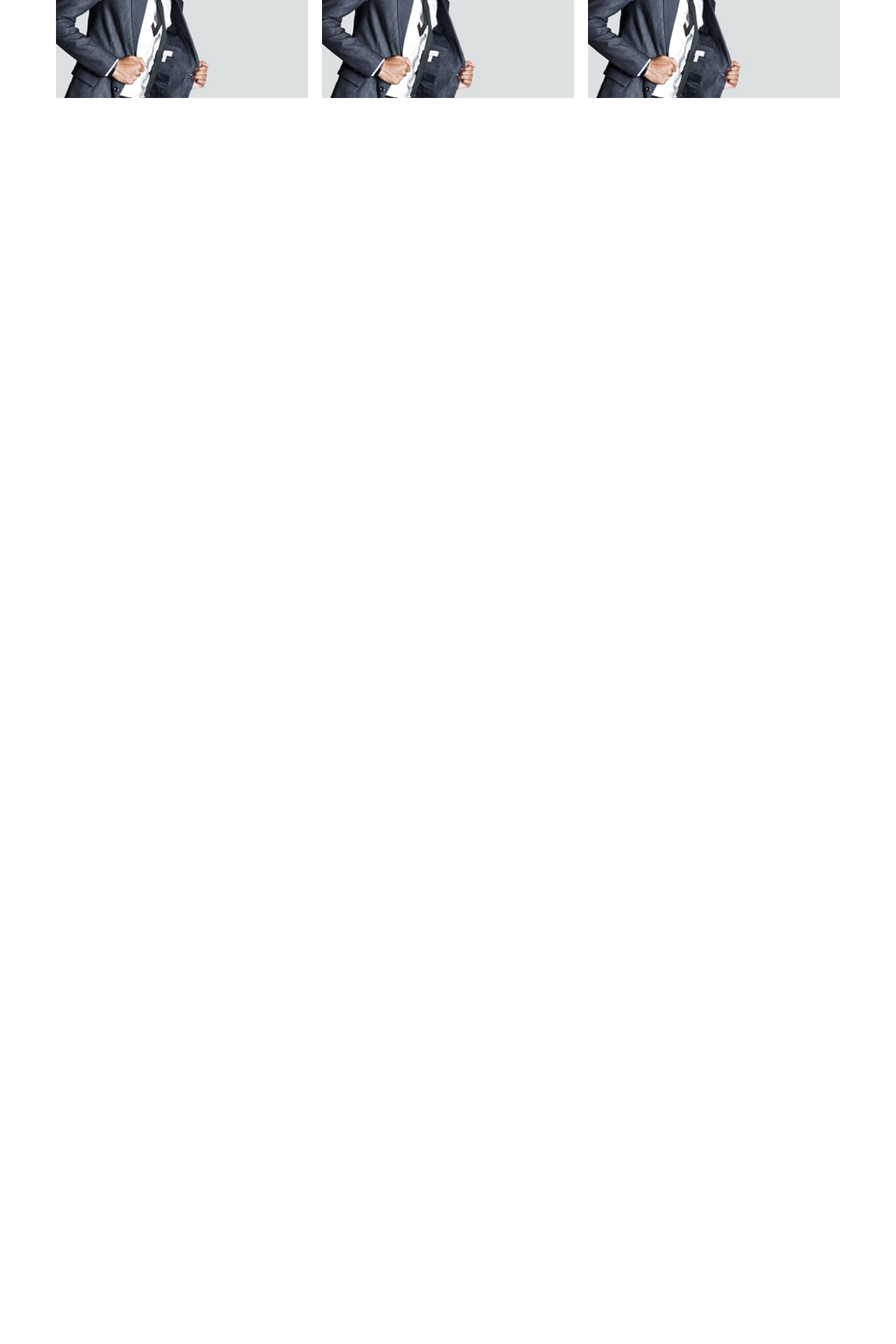
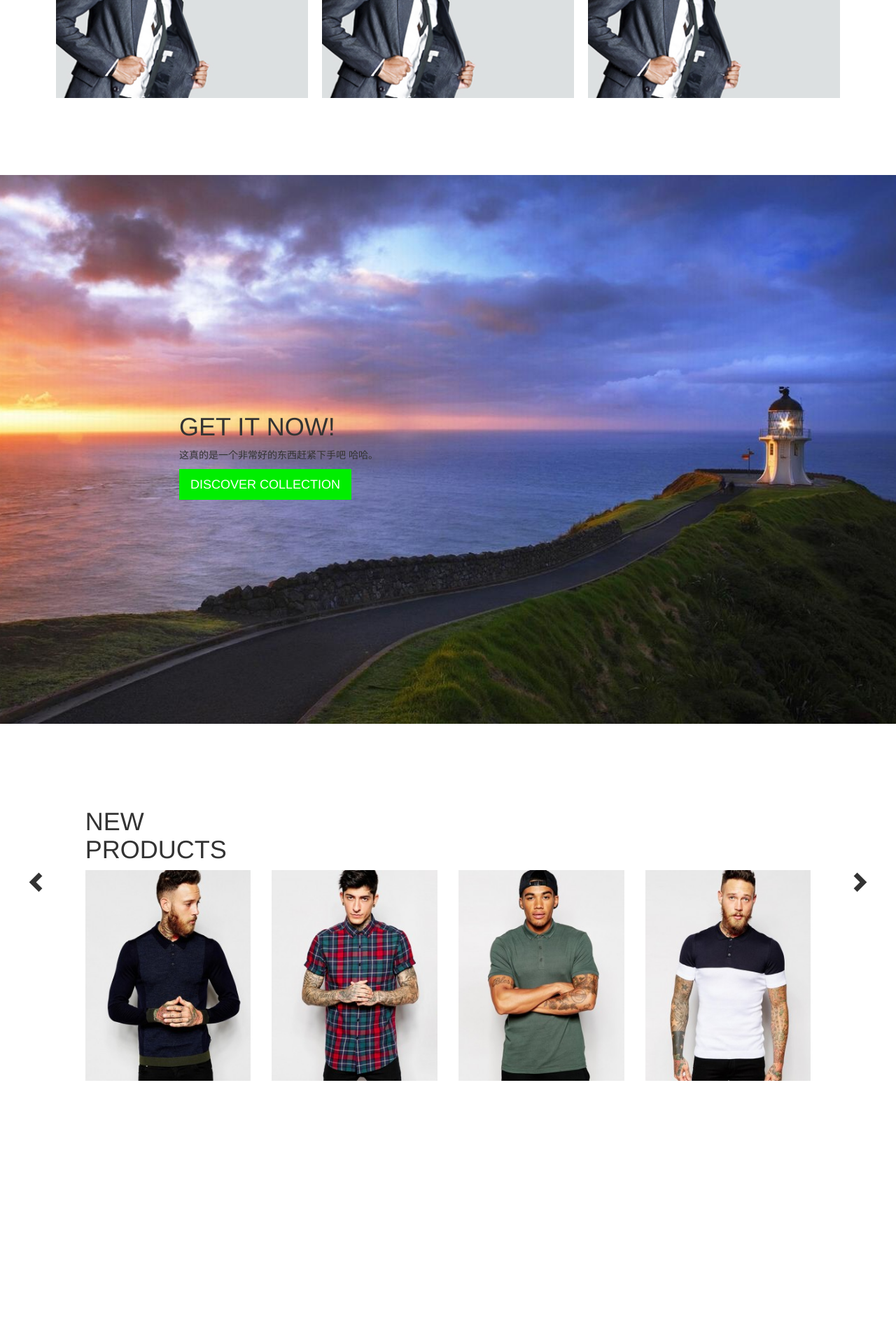
Before and after one commit to ComeOnSweetCandy/FlowerDance, a PHP site: page /DbName/main/index.html in a window 1280 px wide. Shown: the part 1474-3394 px from the top of the page at 70% size. Before the commit the page ends 1614 px from the top, so only its background shows below. Run offline with PHP 8.4, Linux system fonts and the light colour scheme.

Commit message:
version 1.2.1

```diff
--- a/main/css/test.css
+++ b/main/css/test.css
@@ -1,6 +1,6 @@
 body
 {
-    height: 2000px !important;
+
 }
 
 /*2*/
@@ -132,3 +132,84 @@ body
     -o-transform: scale(1.2);
     transform: scale(1.2);
 }
+
+
+/*6 paraffla*/
+.paraffla
+{
+    padding: 25% 0px 25% 0px !important;
+    width: 100%;
+    margin-top: 100px;
+    position: relative;
+
+    background-image: url("../img/img.jpg");
+    background-size: cover;
+    background-position: center center;
+    background-repeat: no-repeat;
+    background-attachment: fixed;
+}
+.paraffla img
+{
+
+}
+.paraffla .disButton
+{
+    background-color: #00ee00 !important;
+    color: white;!important;
+    border-radius: 0px !important;
+    border:none;
+    display: inline-block;
+    z-index: 1;
+
+    -webkit-transition: background-color 0.5s,color 0.5s;
+    -moz-transition: background-color 0.5s,color 0.5s;
+    -ms-transition: background-color 0.5s,color 0.5s;
+    -o-transition: background-color 0.5s,color 0.5s;
+    transition: background-color 0.5s,color 0.5s;
+}
+.paraffla button:hover
+{
+    background-color: #0b4f00 !important;
+    color: #ee7782 !important;
+    cursor: pointer !important;
+}
+.paraffleOffset
+{
+    margin-left: 20%;
+}
+
+/*7 picShow*/
+.picShow
+{
+    margin-top: 100px;
+}
+.picShow .col-xs-1
+{
+    text-align: center;
+}
+.picShow .col-xs-10 .row div
+{
+    border:none;
+    position: relative;
+}
+.picShow .col-xs-10 .row div img
+{
+    width: 100%;
+    position: relative;
+}
+.picShow .col-xs-10 .row div .hiddenInfo
+{
+    position: absolute;
+    width: 200px;
+    height:0px;
+    bottom:0px;
+    left: 50%;
+    transform: translateX(-50%);
+    background-color: rgba(0,0,0,0.5) !important;
+
+    transition: all 0.4s;
+}
+.picShow .col-xs-10 .row div:hover .hiddenInfo
+{
+    height: 40px;
+}
--- a/main/index.html
+++ b/main/index.html
@@ -144,8 +144,122 @@
     <div class="col-sm-4"><img src="img/shop1.jpg" class="img-responsive"></div>
 </div>
 
-<div class="container">
+<div class="paraffla">
+    <div class="paraffleOffset">
+        <h1>GET IT NOW!</h1>
+        <p>这真的是一个非常好的东西赶紧下手吧 哈哈。</p>
+        <button type="button" class="btn btn-lg btn-default disButton">DISCOVER COLLECTION</button>
+    </div>
+</div>
 
+<div class="container-fluid picShow">
+    <div class="row">
+        <div class="col-xs-1 col-xs-offset-1"><h1>NEW PRODUCTS</h1></div>
+    </div>
+    <div class="row">
+        <div class="col-xs-1"><span  data-pre="1" id="leftButton" class="glyphicon glyphicon-chevron-left" style="font-size: 30px;cursor: pointer;"></span></div>
+        <div class="col-xs-10">
+            <div class="row" style="overflow: hidden">
+                <div class="col-lg-3 col-md-4 col-sm-6 col-xs-12">
+                    <img src="img/t/1.jpg" class="" data-my="0" alt="lost">
+                    <div class="hiddenInfo">
+                        <div style="line-height: 40px;width: 40px ; height: 40px;display: inline-block;text-align: center;color: white"><span class="glyphicon glyphicon-heart-empty"></span></div>
+                        <div style="line-height: 40px;width: 40px ; height: 40px;display: inline-block;text-align: center;color: white"><span class="glyphicon glyphicon-heart-empty"></span></div>
+                        <div style="line-height: 40px;width: 100px ; height: 40px;display: inline-block;text-align: left;color: white"><span class="glyphicon glyphicon-heart-empty">购物车</span></div>
+                    </div>
+                </div>
+                <div class="col-lg-3 col-md-4 col-sm-6 col-xs-12 hidden-xs">
+                    <img src="img/t/2.jpg" class="" data-my="1" alt="lost">
+                    <div class="hiddenInfo">
+                        <div style="line-height: 40px;width: 40px ; height: 40px;display: inline-block;text-align: center;color: white"><span class="glyphicon glyphicon-heart-empty"></span></div>
+                        <div style="line-height: 40px;width: 40px ; height: 40px;display: inline-block;text-align: center;color: white"><span class="glyphicon glyphicon-heart-empty"></span></div>
+                        <div style="line-height: 40px;width: 100px ; height: 40px;display: inline-block;text-align: left;color: white"><span class="glyphicon glyphicon-heart-empty">购物车</span></div>
+                    </div>
+                </div>
+                <div class="col-lg-3 col-md-4 col-sm-6 col-xs-12 hidden-sm hidden-xs">
+                    <img src="img/t/3.jpg"  class="" data-my="2" alt="lost">
+                    <div class="hiddenInfo">
+                        <div style="line-height: 40px;width: 40px ; height: 40px;display: inline-block;text-align: center;color: white"><span class="glyphicon glyphicon-heart-empty"></span></div>
+                        <div style="line-height: 40px;width: 40px ; height: 40px;display: inline-block;text-align: center;color: white"><span class="glyphicon glyphicon-heart-empty"></span></div>
+                        <div style="line-height: 40px;width: 100px ; height: 40px;display: inline-block;text-align: left;color: white"><span class="glyphicon glyphicon-heart-empty">购物车</span></div>
+                    </div>
+                </div>
+                <div class="col-lg-3 col-md-4 col-sm-6 col-xs-12 hidden-md hidden-xs hidden-sm">
+                    <img src="img/t/4.jpg"  class="" data-my="3" alt="lost">
+                    <div class="hiddenInfo">
+                        <div style="line-height: 40px;width: 40px ; height: 40px;display: inline-block;text-align: center;color: white"><span class="glyphicon glyphicon-heart-empty"></span></div>
+                        <div style="line-height: 40px;width: 40px ; height: 40px;display: inline-block;text-align: center;color: white"><span class="glyphicon glyphicon-heart-empty"></span></div>
+                        <div style="line-height: 40px;width: 100px ; height: 40px;display: inline-block;text-align: left;color: white"><span class="glyphicon glyphicon-heart-empty">购物车</span></div>
+                    </div>
+                </div>
+            </div>
+        </div>
+        <div class="col-xs-1"><span  id="rightButton"  class="glyphicon glyphicon-chevron-right" style="font-size: 30px;cursor: pointer;"></span></div>
+    </div>
+</div>
+
+<div class="container-fluid" style="width: 100%;margin-top: 400px;background-color: #1f1f1f">
+    <div class="row" style="text-align: center;min-height: 120px;background-color: #252525;text-align: center;padding-top: 3%">
+        <div class="col-xs-offset-4 col-xs-4">
+            <div class="input-group input-group-lg" style="">
+                <input class="form-control" type="text" style="background-color: #202020;border: none ; outline: none ; border-radius: 0;">
+                <div class="input-group-btn">
+                    <button type="button" class="btn btn-default">搜索</button>
+                </div>
+            </div>
+        </div>
+    </div>
+    <div class="container" style="min-height: 360px; background-color: #1f1f1f;padding-top: 20px;color: white !important;text-align: left ; position: relative">
+        <div class="col-sm-3" style="min-height: 360px;height: auto;position: relative" >
+            <div style=" ;position: absolute;top: 50%;transform: translateY(-50%)">
+                <h3>INFORMATION</h3>
+                <hr style="width: 25% ; margin-left: 0px" />
+                <p>New Product</p>
+                <p>Top Seller</p>
+                <p>Special</p>
+                <p>Manufactures</p>
+                <p>Suppliers</p>
+            </div>
+        </div>
+        <div class="col-sm-3" style="min-height: 360px;height: auto;position: relative" >
+            <div style=" ;position: absolute;top: 50%;transform: translateY(-50%)">
+                <h3>INFORMATION</h3>
+                <hr style="width: 25% ; margin-left: 0px" />
+                <p>New Product</p>
+                <p>Top Seller</p>
+                <p>Special</p>
+                <p>Manufactures</p>
+                <p>Suppliers</p>
+            </div>
+        </div>
+        <div class="col-sm-3" style="min-height: 360px;height: auto;position: relative" >
+            <div style=" ;position: absolute;top: 50%;transform: translateY(-50%)">
+                <h3>INFORMATION</h3>
+                <hr style="width: 25% ; margin-left: 0px" />
+                <p>New Product</p>
+                <p>Top Seller</p>
+                <p>Special</p>
+                <p>Manufactures</p>
+                <p>Suppliers</p>
+            </div>
+        </div>
+        <div class="col-sm-3" style="min-height: 360px;height: auto;position: relative" >
+            <div style=" ;position: absolute;top: 50%;transform: translateY(-50%)">
+                <h3>INFORMATION</h3>
+                <hr style="width: 25% ; margin-left: 0px" />
+                <p>New Product</p>
+                <p>Top Seller</p>
+                <p>Special</p>
+                <p>Manufactures</p>
+                <p>Suppliers</p>
+            </div>
+        </div>
+    </div>
+    <div class="row" style="text-align: center;min-height: 70px; background-color: #1b1b1b">
+        <div class="col-sm-3" style="color: white !important;line-height: 70px;font-size: 14px;font-weight: bold">
+            © 2015 juster All Rights Reserved.
+        </div>
+    </div>
 </div>
 
 <link href="bootstrap/css/bootstrap.min.css" rel="stylesheet">
@@ -173,6 +287,88 @@
             $("#searchInput").toggle();
             $("#searchInput input")[0].focus();
         });
+
+        var movePicToggle=false;
+        $("#leftButton").click(function()
+        {
+            if(movePicToggle)
+            {
+                return;
+            }
+            movePicToggle=true; //开关 防止重复点击按钮
+
+            //在移动之前有超多的准备工作
+            var imagesArray = $("#leftButton").parent().siblings(".col-xs-10").find("img");
+            var moveLeftDis = $("#leftButton").parent().siblings(".col-xs-10").find(".row>div")[0].offsetWidth;
+            var showImageNumber = $("#leftButton").parent().siblings(".col-xs-10").find("img:visible").length;
+
+            var pre = $("#leftButton").attr("data-pre");
+            pre=parseInt(pre,10)+1;
+            if(pre==8){pre=1;}
+            $("#leftButton").attr("data-pre",pre);
+
+
+            console.log(imagesArray,moveLeftDis);
+
+            imagesArray.stop().animate({left:-moveLeftDis},800,function()
+            {
+                var preN = $(this).attr("data-my");
+                preN=parseInt(preN,10);
+                var imageN = preN+pre;
+                if(imageN==8){imageN=1;}
+                if(imageN==9){imageN=2;}
+                if(imageN==10){imageN=3;}
+                var imageUrl = "img/t/"+imageN+".jpg";
+
+                $(this).attr("src",imageUrl);
+                $(this).css("left",0);
+
+                if(preN==showImageNumber-1)
+                {
+                    $(this).css("display","none");
+                    $(this).fadeIn(600,function(){movePicToggle=false;});
+                }
+            });
+            //.animate({top:"300px"},2000);
+        });
+        $("#rightButton").stop().click(function()
+        {
+            if(movePicToggle)
+            {
+                return;
+            }
+            movePicToggle=true; //开关 防止重复点击按钮
+
+            //在移动之前有超多的准备工作
+            var imagesArray = $("#leftButton").parent().siblings(".col-xs-10").find("img");
+            var moveRightDis = $("#leftButton").parent().siblings(".col-xs-10").find(".row>div")[0].offsetWidth;
+
+            var pre = $("#leftButton").attr("data-pre");
+            pre=parseInt(pre,10)-1;
+            if(pre==0){pre=7;}
+            $("#leftButton").attr("data-pre",pre);
+
+            imagesArray.animate({left:moveRightDis},800,function()
+            {
+                var preN = $(this).attr("data-my");
+                preN=parseInt(preN,10);
+                var imageN = preN+pre;
+                if(imageN==8){imageN=1;}
+                if(imageN==9){imageN=2;}
+                if(imageN==10){imageN=3;}
+                var imageUrl = "img/t/"+imageN+".jpg";
+
+                $(this).attr("src",imageUrl);
+                $(this).css("left",0);
+
+                if(preN==0)
+                {
+                    $(this).css("display","none");
+                    $(this).fadeIn(600,function(){movePicToggle=false;});
+                }
+            });
+            //.animate({top:"300px"},2000);
+        });
     })
 </script>
 
```
Also changed, not shown: main/test.html (+15 -26 lines), main/img/img.jpg (added), main/img/t/1.jpg (added), main/img/t/2.jpg (added), main/img/t/3.jpg (added), main/img/t/4.jpg (added), main/img/t/5.jpg (added), main/img/t/6.jpg (added), main/img/t/7.jpg (added), 1 other file.
